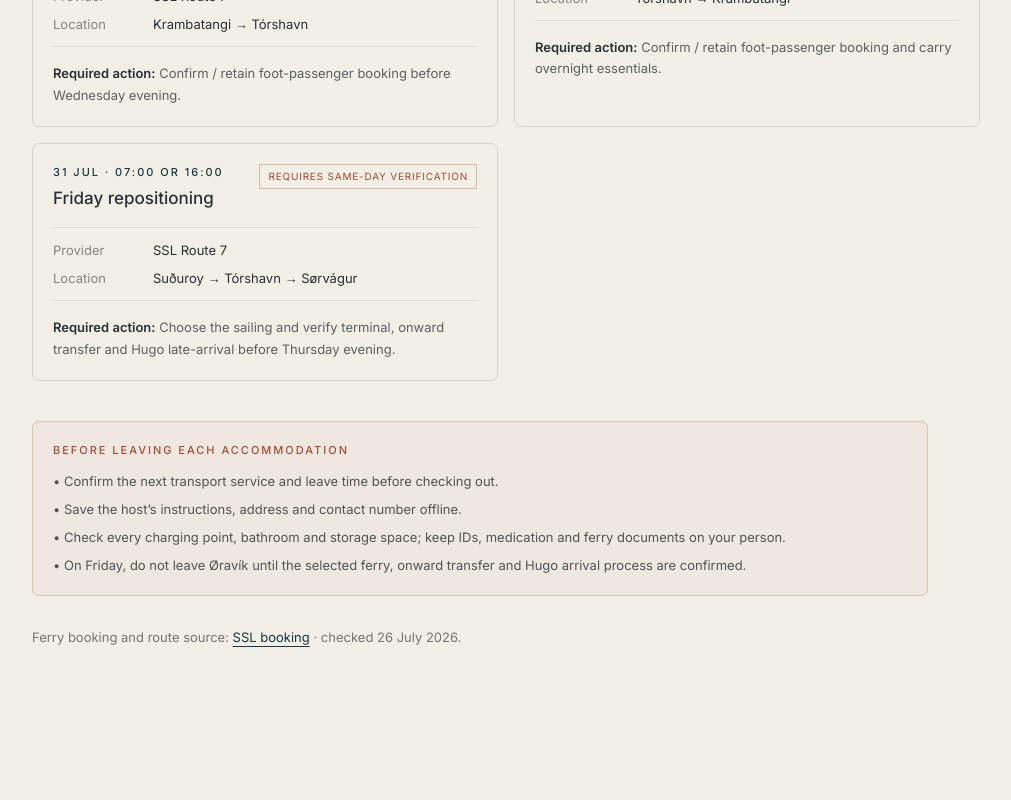
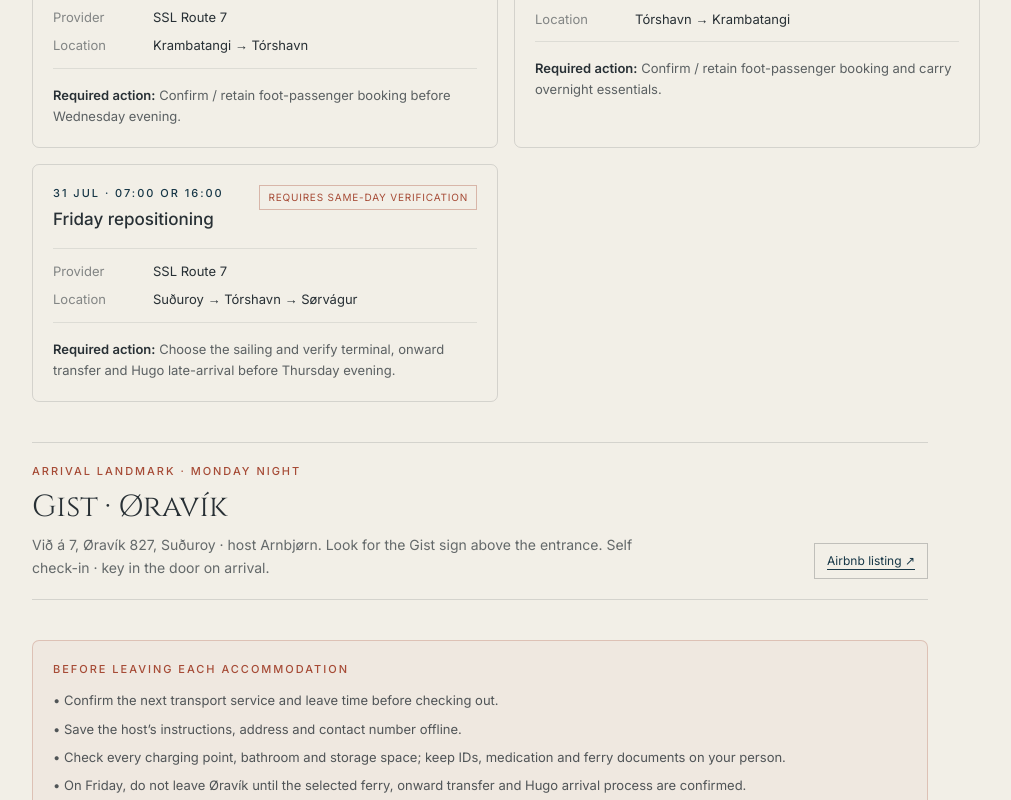
Before and after one commit to DeclanD2025/FAROES, a Next.js app: page /bookings in a window 1280 px wide. Shown: the part 1061-1861 px from the top of the page, without its empty margins (252-1263 px from the left). Built offline with nearby package versions, Linux system fonts and the light colour scheme.

Commit message:
Add Gist accommodation arrival details

```diff
--- a/app/bookings/page.tsx
+++ b/app/bookings/page.tsx
@@ -1,4 +1,5 @@
 import { BOOKINGS_AUDIT, OFFICIAL_SOURCES, type ConfidenceLabel } from "@/lib/data/operations";
+import { BOOKINGS } from "@/lib/data/itinerary";
 
 const badge: Record<ConfidenceLabel, string> = {
   "Confirmed from booking": "border-moss/35 text-moss",
@@ -13,6 +14,16 @@ export default function BookingsPage() {
     <header className="border-b border-basalt/15 pb-8"><p className="label">Bookings · action register</p><h1 className="mt-3 text-[clamp(2rem,4.4vw,3rem)] leading-[1.04] tracking-[-.012em] text-basalt" style={{ fontFamily: "var(--font-cinzel)" }}>What is confirmed, and what still needs a decision.</h1><p className="caption mt-3 max-w-[48rem]">Reference numbers, amounts and access codes stay out of the default view. Keep the original confirmation emails available offline.</p></header>
     <section className="mt-8 grid grid-cols-1 sm:grid-cols-3 gap-3"><Metric value="4" label="Confirmed from booking" /><Metric value="2" label="Verified route services" /><Metric value="1" label="Friday chain to resolve" /></section>
     <section className="mt-10 grid grid-cols-1 md:grid-cols-2 gap-4">{BOOKINGS_AUDIT.map((booking) => <article key={booking.name} className="border border-basalt/15 rounded-[7px] p-5"><div className="flex justify-between gap-3"><div><p className="label text-fjord">{booking.date}</p><h2 className="mt-1 font-medium text-[17px] text-basalt">{booking.name}</h2></div><span className={`h-fit border px-2 py-1 text-[10px] tracking-[.08em] uppercase ${badge[booking.status]}`}>{booking.status}</span></div><dl className="mt-4 border-y border-basalt/10 py-3 text-[13px] space-y-2"><div className="grid grid-cols-[5.5rem_1fr] gap-3"><dt className="text-basalt/55">Provider</dt><dd>{booking.provider}</dd></div><div className="grid grid-cols-[5.5rem_1fr] gap-3"><dt className="text-basalt/55">Location</dt><dd>{booking.location}</dd></div></dl><p className="mt-4 text-[13px] leading-relaxed text-basalt/75"><strong className="text-basalt">Required action:</strong> {booking.action}</p></article>)}</section>
+    <section className="mt-10 max-w-[56rem] border-y border-basalt/15 py-5">
+      <div className="grid gap-5 sm:grid-cols-[1fr_auto] sm:items-end">
+        <div>
+          <p className="label text-rust">Arrival landmark · Monday night</p>
+          <h2 className="mt-2 text-[clamp(1.4rem,3vw,1.9rem)] leading-tight text-basalt" style={{ fontFamily: "var(--font-cinzel)" }}>{BOOKINGS.airbnb.label}</h2>
+          <p className="mt-2 max-w-[40rem] text-[14px] leading-relaxed text-basalt/70">{BOOKINGS.airbnb.address} · host {BOOKINGS.airbnb.host}. {BOOKINGS.airbnb.arrivalMarker} {BOOKINGS.airbnb.checkIn}.</p>
+        </div>
+        <a href={BOOKINGS.airbnb.listing} target="_blank" rel="noreferrer" className="h-fit border border-basalt/25 px-3 py-2 text-[12px] text-fjord underline underline-offset-4 hover:border-fjord/40">Airbnb listing ↗</a>
+      </div>
+    </section>
     <section className="mt-10 max-w-[56rem] border border-rust/25 bg-rust/[.035] rounded-[7px] p-5"><h2 className="label text-rust">Before leaving each accommodation</h2><ul className="mt-3 space-y-2 text-[13px] text-basalt/80"><li>• Confirm the next transport service and leave time before checking out.</li><li>• Save the host’s instructions, address and contact number offline.</li><li>• Check every charging point, bathroom and storage space; keep IDs, medication and ferry documents on your person.</li><li>• On Friday, do not leave Øravík until the selected ferry, onward transfer and Hugo arrival process are confirmed.</li></ul></section>
     <p className="mt-8 caption">Ferry booking and route source: <a href={OFFICIAL_SOURCES.sslBooking.url} target="_blank" rel="noreferrer" className="text-fjord underline underline-offset-4">SSL booking</a> · checked {OFFICIAL_SOURCES.sslBooking.checked}.</p>
   </article>;
--- a/components/before-departure-checklist.tsx
+++ b/components/before-departure-checklist.tsx
@@ -12,7 +12,7 @@ const CHECKLIST_ITEMS = [
   { id: "bd-ferry-tickets", group: "Book", what: "All 4 ferry crossings booked at ssl.fo", why: "Mon out, Thu out + return, Fri north. Foot passenger — no car.", deadline: "Before departure", relatedDay: "1,4,5" },
   { id: "bd-bus-timetable", group: "Download", what: "SSL Bus 300/700/701 timetables saved offline", why: "Route 701 may require request. Signal patchy on Suðuroy.", deadline: "Before departure", relatedDay: "1–6" },
   { id: "bd-request-phone", group: "Save", what: "Route 701 request number saved: +298 239550", why: "Some Suðuroy bus routes marked 'T' — must request in advance.", deadline: "Before departure", relatedDay: "3" },
-  { id: "bd-lockbox-code", group: "Save", what: "Øravík lockbox code saved offline (not in this app)", why: "Late arrival ~23:30. No host to meet. No phone signal without eSIM.", deadline: "Day 1", relatedDay: "1" },
+  { id: "bd-gist-arrival", group: "Save", what: "Gist arrival note saved offline", why: "Late arrival ~23:30. Host Arnbjørn says the key will be in the door; look for the Gist sign above the entrance.", deadline: "Day 1", relatedDay: "1" },
   { id: "bd-travel-insurance", group: "Confirm", what: "Travel insurance with hiking + medical cover", why: "GHIC/EHIC NOT valid in Faroe Islands. Hiking cover essential.", deadline: "Before departure", relatedDay: "all" },
   { id: "bd-waterproofs", group: "Pack", what: "Waterproof jacket + overtrousers · taped seams", why: "Non-negotiable at 469 m of cliff. Carless trip — bag does two jobs.", deadline: "Before departure", relatedDay: "2,3" },
   { id: "bd-hiking-boots", group: "Pack", what: "Sturdy hiking boots (wear on travel day)", why: "Saves bag weight. Beinisvørð + Hvannhagi in same boots.", deadline: "Before departure", relatedDay: "2" },
@@ -20,7 +20,7 @@ const CHECKLIST_ITEMS = [
   { id: "bd-offline-maps", group: "Download", what: "Offline Google Maps: Suðuroy + Tórshavn + Vágar", why: "Country-wide coverage. Includes street-level for Tórshavn.", deadline: "Before departure", relatedDay: "all" },
   { id: "bd-flight-checkin", group: "Book", what: "Online check-in: RC 415 (Atlantic Airways) + RK 330 (Ryanair)", why: "Atlantic Airways allows online check-in. Ryanair requires it or pays fee.", deadline: "Day 1 / Day 6", relatedDay: "1,6" },
   { id: "bd-match-ticket", group: "Confirm", what: "Match ticket bought - save offline PDF", why: "Ticket purchased. Save offline PDF and paper copy.", deadline: "Day 4", relatedDay: "4" },
-  { id: "bd-accommodation-confirm", group: "Confirm", what: "Both accommodation confirmations saved offline", why: "Øravík Airbnb + Guesthouse Hugo. PIN codes on paper, not phone-only.", deadline: "Before departure", relatedDay: "1,5" },
+  { id: "bd-accommodation-confirm", group: "Confirm", what: "Both accommodation confirmations saved offline", why: "Gist Øravík Airbnb + Guesthouse Hugo. Save the Gist arrival note and Hugo PIN separately.", deadline: "Before departure", relatedDay: "1,5" },
   { id: "bd-emergency-contacts", group: "Save", what: "Emergency numbers saved: 112, taxi +298 239550, Hugo +298 232101", why: "Save in phone AND on paper. Suðuroy hospital in Tvøroyri.", deadline: "Before departure", relatedDay: "all" },
   { id: "bd-taxi-contacts", group: "Save", what: "Taxi numbers saved: Suðuroy +298 239550, Tórshavn +298 313131", why: "Late-night Krambatangi arrivals. Ferry disruption fallback.", deadline: "Before departure", relatedDay: "1,4" },
   { id: "bd-food-late-arrival", group: "Pack", what: "Food plan for late Monday arrival (~23:30)", why: "No shop in Øravík. Everything closed. Buy at Edinburgh Airport or Smyril café.", deadline: "Day 1", relatedDay: "1" },
--- a/components/day-five-detail.tsx
+++ b/components/day-five-detail.tsx
@@ -107,7 +107,7 @@ const DAY_FIVE_TIMELINE: TimelineStep[] = [
     subtitle: "Við á 7, Øravík 827",
     middleLabel: "Checkout", middleValue: "By 12:00",
     rightLabel: "Morning", rightValue: "Free",
-    footer: "Leave the key in the lockbox. Final walk round the village. Pack everything — you're leaving Suðuroy permanently. Bus 700 to Krambatangi from Ferjuleðan.",
+    footer: "Follow Arnbjørn’s departure instruction for the key. Final walk round the village. Pack everything — you're leaving Suðuroy permanently. Bus 700 to Krambatangi from Ferjuleðan.",
   },
   {
     num: 2, title: "Bus 700 → Krambatangi",
--- a/components/day-one-detail.tsx
+++ b/components/day-one-detail.tsx
@@ -100,11 +100,11 @@ const TIMELINE_STEPS: TimelineStep[] = [
     footerLink: { label: "Book at ssl.fo →", href: "https://booking.ssl.fo" },
   },
   {
-    num: 10, title: "Krambatangi → Øravík · Við á 7",
+    num: 10, title: "Krambatangi → Gist · Øravík",
     subtitle: "Bus 700 or walk · 2 km",
     middleLabel: "Arrive gate", middleValue: "~23:25",
     rightLabel: "Transfer", rightValue: "Bus 700",
-    footer: "Bus 700 from Krambatangi (Ferjuleðan stop) — two stops to Øravík, ~8 min, DKK 20. If bus doesn't run that late: pre-book taxi +298 239550 (~DKK 150, 5 min). Last resort: walk 2 km (25 min, uphill, unlit road — not recommended with luggage). Self check-in: lockbox at Við á 7. Still twilight at midnight — eye mask essential.",
+    footer: "Bus 700 from Krambatangi (Ferjuleðan stop) — two stops to Øravík, ~8 min, DKK 20. If bus doesn't run that late: pre-book taxi +298 239550 (~DKK 150, 5 min). Last resort: walk 2 km (25 min, uphill, unlit road — not recommended with luggage). At Við á 7, look for the “Gist” sign; host Arnbjørn confirms the key will be in the door on arrival. Still twilight at midnight — eye mask essential.",
   },
 ];
 
--- a/lib/data/day-intel.ts
+++ b/lib/data/day-intel.ts
@@ -311,7 +311,7 @@ export const LAST_CHANCE_SUPPLIES: LastChanceCard[] = [
     items: [
       "Buy food at Edinburgh Airport airside for late arrival",
       "Buy food on Smyril ferry if café is open",
-      "Confirm lockbox code before losing signal",
+      "Save Arnbjørn’s Gist arrival message before losing signal",
       "Save taxi number +298 239550",
     ],
   },
--- a/lib/data/day-one-data.ts
+++ b/lib/data/day-one-data.ts
@@ -176,8 +176,8 @@ export const TO_AIRBNB = {
     { method: "Walk", detail: "2 km · ~25 min on Route 14. Partial footpath, mostly road. Dark at 23:20 — not advised without torch.", status: "not-recommended" },
   ],
   airbnbAddress: "Við á 7, Øravík 827, Suðuroy",
-  airbnbCheckIn: "Self check-in. Lockbox code in host message. Save offline.",
-  airbnbContact: "Contact host via Airbnb app. Message before departure (arrival ~23:30).",
+  airbnbCheckIn: "Gist self check-in. Host Arnbjørn confirms the key will be in the door on arrival; look for the Gist sign above the entrance.",
+  airbnbContact: "Contact host Arnbjørn via Airbnb app. Message before departure (arrival ~23:30).",
   nearestShop: "Tvøroyri (3–4 km north) · open till 22:00 Mon. Get supplies before ferry.",
   arrivalNote: "Arrival ~23:30–midnight. Still twilight — sunset ~22:15, sunrise ~04:45. Eye mask essential.",
 } as const;
--- a/lib/data/itinerary.ts
+++ b/lib/data/itinerary.ts
@@ -36,11 +36,14 @@ export const TRIP = {
 // -----------------------------------------------------------------------------
 export const BOOKINGS = {
   airbnb: {
-    label: "Øravík guesthouse",
+    label: "Gist · Øravík",
     nights: 4,
     address: "Við á 7, Øravík 827, Suðuroy",
     pricePerTwo: "£232/night · £928 total",
-    listing: "https://www.airbnb.com/l/zdrMEniF",
+    host: "Arnbjørn",
+    checkIn: "Self check-in · key in the door on arrival",
+    arrivalMarker: "Look for the Gist sign above the entrance.",
+    listing: "https://www.airbnb.co.uk/rooms/43322258",
   },
   hugo: {
     label: "Guesthouse Hugo",
--- a/lib/data/operations.ts
+++ b/lib/data/operations.ts
@@ -225,7 +225,7 @@ export const DAY_OPERATIONS = [
 ] as const;
 
 export const BOOKINGS_AUDIT = [
-  { name: "Øravík accommodation", provider: "Booking record", date: "27–31 Jul", status: "Confirmed from booking" as ConfidenceLabel, action: "Save host arrival instructions offline; arrival night remains dependent on Monday transport.", location: "Við Á 7, Øravík, 827, Faroe Islands" },
+  { name: "Gist · Øravík Airbnb", provider: "Airbnb · host Arnbjørn", date: "27–31 Jul", status: "Confirmed from booking" as ConfidenceLabel, action: "Self check-in: look for the Gist sign above the entrance; the host confirms the key will be in the door on arrival. Arrival night remains dependent on Monday transport.", location: "Við Á 7, Øravík, 827, Faroe Islands" },
   { name: "Guesthouse Hugo", provider: "Booking record", date: "31 Jul–1 Aug", status: "Confirmed from booking" as ConfidenceLabel, action: "Confirm late-arrival procedure after the Friday ferry choice is made.", location: "Sørvágur" },
   { name: "Atlantic Airways flights", provider: "Booking record", date: "27 Jul / 1 Aug", status: "Confirmed from booking" as ConfidenceLabel, action: "Check in online and save boarding passes offline.", location: "EDI–FAE / FAE–LGW" },
   { name: "Monday Smyril to Suðuroy", provider: "SSL booking record", date: "27 Jul · 21:15", status: "Confirmed from booking" as ConfidenceLabel, action: "Two adult foot passengers. Save the QR ticket offline and reach the foot-passenger gate before its 21:10 closure.", location: "Tórshavn → Krambatangi" },
--- a/lib/data/transport-matrices.ts
+++ b/lib/data/transport-matrices.ts
@@ -118,7 +118,7 @@ export const DAY1_CONNECTIONS: ConnectionChain = {
       scheduledBuffer: "—",
       minimumBuffer: "—",
       risk: "low",
-      consequence: "Final destination. Self check-in with lockbox.",
+      consequence: "Final destination. Gist self check-in; host Arnbjørn says the key will be in the door on arrival.",
       backup: "Taxi if bus doesn't run. ~DKK 150.",
     },
   ],
```
Also changed, not shown: lib/data/faroes-places.ts (+4 -4 lines).
